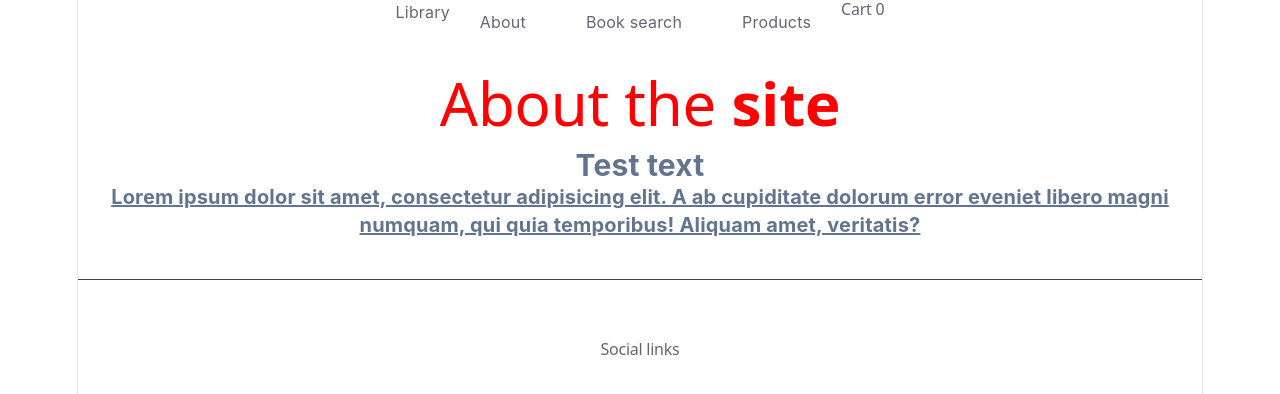
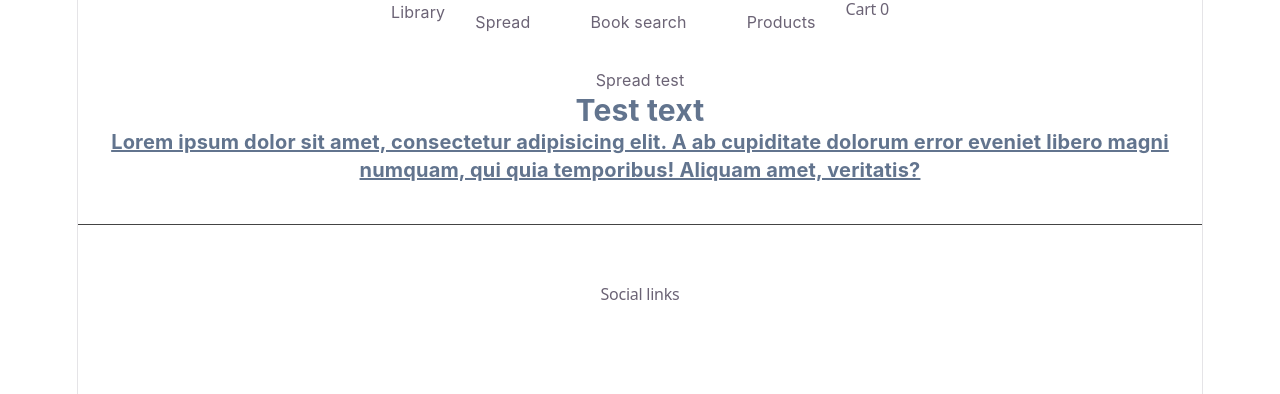
Before and after one commit to LexiconGroup61/react-frontend, a React (Vite) app: page / in a window 1280 px wide. Shown: the top 394 px of the page. Built offline with nearby package versions, Linux system fonts and the light colour scheme.

Commit message:
Spread syntax

```diff
--- a/src/components/Header.jsx
+++ b/src/components/Header.jsx
@@ -9,7 +9,7 @@ function Header ({logo, switching, search, cart}) {
             <nav>
 
                 <ul>
-                    <li onClick={() => switching(1)}>About</li>
+                    <li onClick={() => switching(1)}>Spread</li>
                     <li onClick={() => switching(2)}>Book search</li>
                     <li onClick={() => switching(3)}>Products</li>
                 </ul>
--- a/src/components/Main.jsx
+++ b/src/components/Main.jsx
@@ -1,12 +1,12 @@
 
-import About from "./About.jsx";
 import Products from "./Products.jsx";
 import BookSearch from "./BookSearch.jsx";
+import Spread from "./Spread.jsx";
 
 const Main = ({switcher, addToCart}) => {
     return (
         <div id="site-main">
-            { switcher === 1 ? <About/> : switcher === 2 ? <BookSearch/> : <Products addToCart={addToCart} /> }
+            { switcher === 1 ? <Spread/> : switcher === 2 ? <BookSearch/> : <Products addToCart={addToCart} /> }
         </div>
     );
 };
--- /dev/null
+++ b/src/components/Spread.jsx
@@ -0,0 +1,50 @@
+
+const Spread = () => {
+
+    const testSpread = () => {
+        const areas = ["Kitchen", "Hall", "Cellar"];
+        const areasCopy = [...areas];  // areas[0],areas[1],areas[2]
+        areas[0] = "Patio";
+        console.log(areasCopy[0]);
+    }
+
+    const testSpread2 = () => {
+        const areas = {first: "Kitchen", second: "Hall", third: "Cellar"};
+        const areasCopy = {...areas};
+        areas.first = "Patio";
+        console.log(areasCopy.first);
+    }
+
+    const testSpread3 = () => {
+        const areas = "Kitchen";
+        const areasCopy = {...areas};
+        console.log(areasCopy);
+    }
+
+    const testSpread4 = (a, b, c) => {
+        console.log(a);
+        console.log(b);
+        console.log(c);
+    }
+
+    const testSpread5 = () => {
+        const areas = {first: "Kitchen", second: "Hall", third: "Cellar"};
+        const areasCopy1 = {...areas, third: "Bedroom"};
+        const areasCopy2 = {...areas};
+        areasCopy2.third = "Bedroom";
+
+        console.log(areasCopy1);
+    }
+
+    const data = [12, 34, 81];
+
+
+
+    return (
+        <div>
+            <button onClick={testSpread5}>Spread test</button>
+        </div>
+    );
+};
+
+export default Spread;
```
